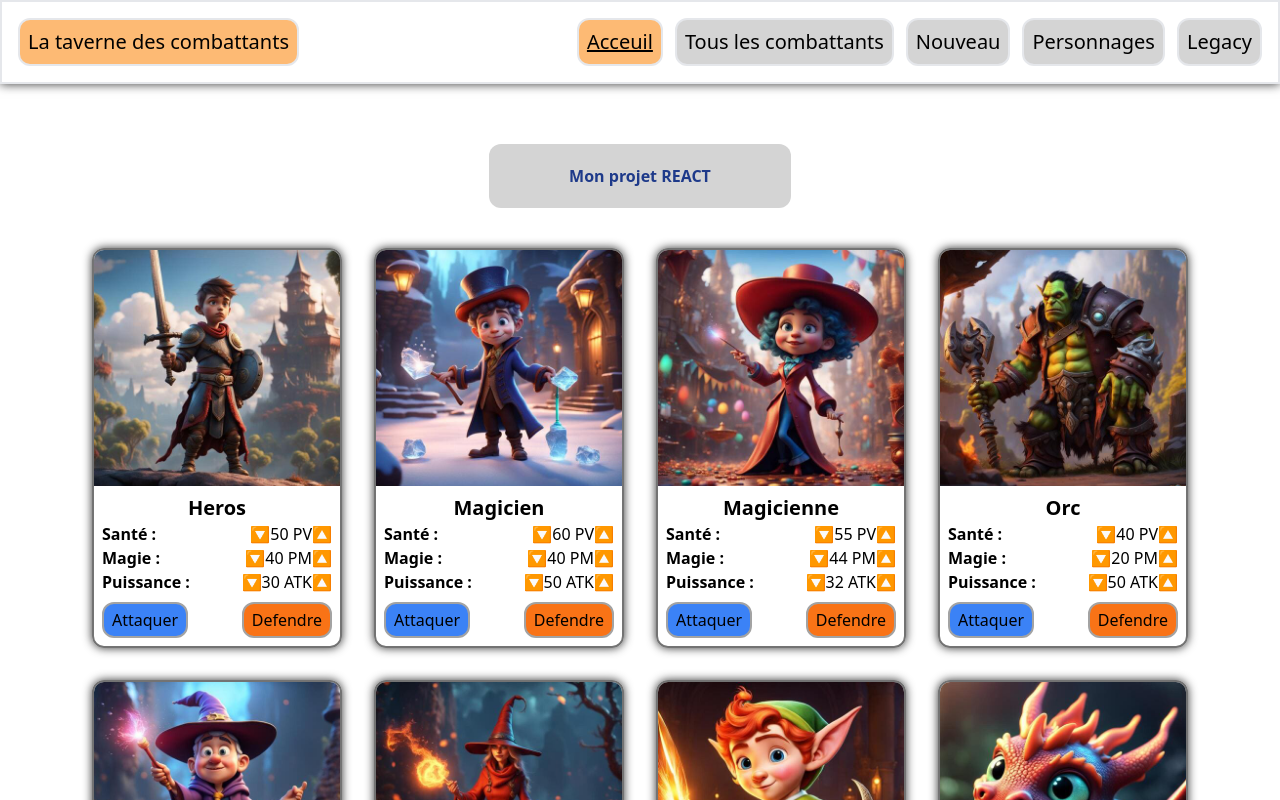
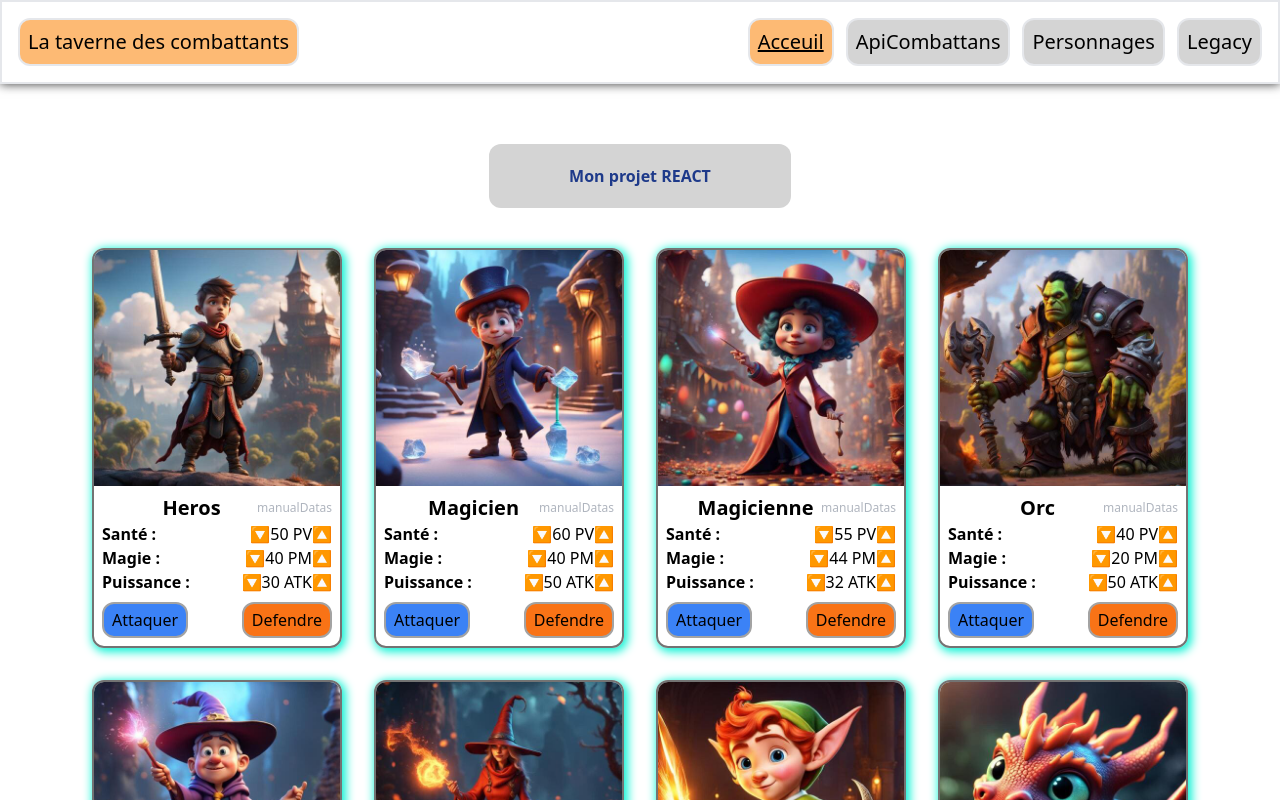
Before and after one commit to RapCodeurs/my-project, a React (Vite) app: page / in a window 1280 px wide. Shown: the top 800 px of the page. Built offline with nearby package versions, Linux system fonts and the light colour scheme.

Commit message:
Ajout de quelques fonctionnalités

```diff
--- a/src/App.jsx
+++ b/src/App.jsx
@@ -1,7 +1,7 @@
 import { createBrowserRouter, RouterProvider } from "react-router-dom"
 import HomePage from "./pages/HomePage"
 import Layout from "./components/Layout"
-import AllCharacters from "./pages/AllCharacters"
+import ApiCharactersPage from "./pages/ApiCharactersPage"
 import ErrorPage from "./pages/ErrorPage"
 import CreateCharacter from "./pages/CreateCharacter"
 import LocalCharactersPage from "./pages/LocalCharactersPage"
@@ -12,7 +12,7 @@ const router = createBrowserRouter([
     element: <Layout/>,
     children: [
       {path : "/", element: <HomePage/>},
-      {path : "/all-characters", element: <AllCharacters/>},
+      {path : "/api-combattants", element: <ApiCharactersPage/>},
       {path : "/creer-un-personnage", element: <CreateCharacter/>},
       {path : "/local-personnage", element: <LocalCharactersPage/>},
       {path : "/*", element: <ErrorPage/>}
--- a/src/assets/style/custom.scss
+++ b/src/assets/style/custom.scss
@@ -1,3 +1,15 @@
 .customShadow {
   box-shadow: 0 0 10px 0 rgba(0, 0, 0, 0.8);
 }
+
+.darkShadow {
+  box-shadow: 2px 2px 10px 2px rgba(168, 8, 8);
+}
+
+.ligthShadow {
+  box-shadow: 2px 2px 10px 2px rgb(14, 243, 213);
+}
+
+.angelShadow {
+  box-shadow: 2px 2px 10px 2px rgba(26, 230, 213);
+}
--- a/src/components/Card.jsx
+++ b/src/components/Card.jsx
@@ -16,7 +16,7 @@ const Card = ({caracter}) => {
 
   return (
 
-    <div className="flex flex-col border-2 border-neutral-500 w-[250px] h-[400px] rounded-xl customShadow overflow-hidden">
+    <div className={`flex flex-col border-2 border-neutral-500 w-[250px] h-[400px] rounded-xl customShadow overflow-hidden ${caracter.side}Shadow`}>
       <div className="w-[250px] h[250px] overflow-hidden ">
         <img src={caracter.image}
         alt="chevalier"
@@ -24,7 +24,12 @@ const Card = ({caracter}) => {
         />
       </div>
       <div className="p-2">
-        <p className="text-xl text-center font-bold">{caracter.name}</p>
+        <div className="flex justify-between items-center">
+
+          <div className="w-6"></div>{/* Juste pour center */}
+          <p className="text-xl text-center font-bold">{caracter.name}</p>
+          <p className="text-xs text-gray-400 opacity-80">{caracter.from}</p>
+        </div>
         <div className="flex flex-col">
 
          {/* On map() sur le tabeau pour afficher pour les afficher à l' écran */}
--- a/src/components/Navbar.jsx
+++ b/src/components/Navbar.jsx
@@ -7,8 +7,7 @@ const Navbar = () => {
   // Creation d'un tableau pour les liens
   const navItems = [
     {text: "Acceuil", path: "/"},
-    {text: "Tous les combattants", path: "/all-characters"},
-    {text: "Nouveau", path: "/creer-un-personnage"},
+    {text: "ApiCombattans", path: "/api-combattants"},
     {text: "Personnages", path: "/local-personnage"},
     {text: "Legacy", path: "/story"}
   ];
--- a/src/pages/AllCharacters.jsx
+++ b/src/pages/ApiCharactersPage.jsx
@@ -35,7 +35,9 @@ const AllCharacters = () => {
 
       const caractersWithPathImg = data.map((item) => ({
         ...item,
-        image: `${pathImg}${item.image}`
+        image: `${pathImg}${item.image}`,
+        from: "apiDatas",
+        side: item.side_name
       }))
 
       setCharacters(caractersWithPathImg);
--- a/src/pages/CreateCharacter.jsx
+++ b/src/pages/CreateCharacter.jsx
@@ -17,7 +17,7 @@ const CreateCharacter = () => {
   const handleSubmit = (e) => {
     e.preventDefault();
 
-    const newCharacter = {name, image, health: parseInt(health), magic: parseInt(magic), power: parseInt(power), side};
+    const newCharacter = {name, image, health: parseInt(health), magic: parseInt(magic), power: parseInt(power), side, from: "LocalDatas"};
 
 
     if(newCharacter.name.length < 3) {
--- a/src/pages/HomePage.jsx
+++ b/src/pages/HomePage.jsx
@@ -8,17 +8,17 @@ const HomePage = () => {
    // Affiche les cards sur l'ecran
   //D'abord creation d'un tableau
   const allCaracters = [
-    {image : pathImg+"heros.jpg", name: "Heros", health: 50, magic: 40, power: 30},
-    {image : pathImg+"magicien_glace.jpg", name: "Magicien", health: 60, magic: 40, power: 50},
-    {image : pathImg+"magicienne.jpg", name: "Magicienne", health: 55, magic: 44, power: 32},
-    {image : pathImg+"orc.jpg", name: "Orc", health: 40, magic: 20, power: 50},
-    {image : pathImg+"sorcier.jpg", name: "Sorcier", health: 40, magic: 35, power: 25},
-    {image : pathImg+"sorciere_feu.jpg", name: "Sorciere", health: 50, magic: 30, power: 22},
-    {image : pathImg+"elfe.jpg", name: "Elfe", health: 40, magic: 50, power: 70},
-    {image : pathImg+"dragon.jpg", name: "Dragon", health: 12, magic: 48, power: 29},
-    {image : pathImg+"dragon_epee.jpg", name: "Dragon Epee", health: 50, magic: 30, power: 22},
-    {image : pathImg+"chevalier.jpg", name: "Chevalier", health: 23, magic: 13, power: 27},
-    {image : pathImg+"chevalier_feu.jpg", name: "Chevalier Feu", health: 25, magic: 35, power: 24}
+    {image : pathImg+"heros.jpg", name: "Heros", health: 50, magic: 40, power: 30, from : "manualDatas", side: "ligth"},
+    {image : pathImg+"magicien_glace.jpg", name: "Magicien", health: 60, magic: 40, power: 50, from : "manualDatas", side: "ligth"},
+    {image : pathImg+"magicienne.jpg", name: "Magicienne", health: 55, magic: 44, power: 32, from : "manualDatas", side: "ligth"},
+    {image : pathImg+"orc.jpg", name: "Orc", health: 40, magic: 20, power: 50, from : "manualDatas", side: "ligth"},
+    {image : pathImg+"sorcier.jpg", name: "Sorcier", health: 40, magic: 35, power: 25, from : "manualDatas", side: "ligth"},
+    {image : pathImg+"sorciere_feu.jpg", name: "Sorciere", health: 50, magic: 30, power: 22, from : "manualDatas", side: "ligth"},
+    {image : pathImg+"elfe.jpg", name: "Elfe", health: 40, magic: 50, power: 70, from : "manualDatas", side: "ligth"},
+    {image : pathImg+"dragon.jpg", name: "Dragon", health: 12, magic: 48, power: 29, from : "manualDatas", side: "ligth"},
+    {image : pathImg+"dragon_epee.jpg", name: "Dragon Epee", health: 50, magic: 30, power: 22, from : "manualDatas", side: "ligth"},
+    {image : pathImg+"chevalier.jpg", name: "Chevalier", health: 23, magic: 13, power: 27, from : "manualDatas", side: "ligth"},
+    {image : pathImg+"chevalier_feu.jpg", name: "Chevalier Feu", health: 25, magic: 35, power: 24, from : "manualDatas", side: "ligth"}
   ]
 
   return (
--- a/src/pages/LocalCharactersPage.jsx
+++ b/src/pages/LocalCharactersPage.jsx
@@ -1,5 +1,6 @@
 import { useEffect, useState } from "react"
 import Card from "../components/Card"
+import { Link } from "react-router-dom";
 
 
 const LocalCharactersPage = () => {
@@ -13,13 +14,19 @@ const LocalCharactersPage = () => {
   function fetchCharacters(){
 
     setCharacters(JSON.parse(localStorage.getItem('characters')) || []);
+  }
 
-
-  }
 
   return (
     <div>
       <h1 className="text-4xl text-center my-6 text-neutral-600">Personnages Locaux</h1>
+
+      <div className="flex justify-center my-8">
+        <Link to='/creer-un-personnage'>
+          <button className="px-4 py-2 direction-300 border-2 border-neutral-800 bg-neutral-200 rounded-xl hover:bg-neutral-300">Créer un personnage
+          </button>
+        </Link>
+      </div>
 
       <div className="flex flex-wrap justify-center gap-8">
         {
@@ -32,4 +39,5 @@ const LocalCharactersPage = () => {
   )
 }
 
-export default LocalCharactersPage
+
+export default LocalCharactersPage;
```
